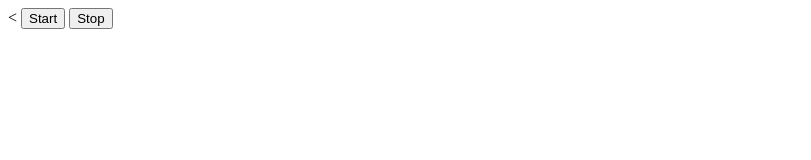
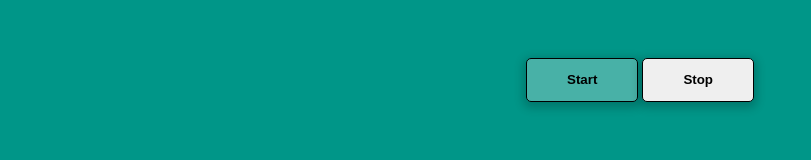
Before and after one commit to Olgashulz/goit-js-hw-11-color-switch, a plain HTML site: page index.html in a window 1280 px wide. Both pictures are taken after a click on the button "Start". Shown: the whole page, without its empty margins (0-811 px from the left). Drawn offline with Linux system fonts and the light colour scheme.

Commit message:
финальные правки

```diff
--- a/index.html
+++ b/index.html
@@ -4,11 +4,16 @@
     <meta charset="UTF-8">
     <meta http-equiv="X-UA-Compatible" content="IE=edge">
     <meta name="viewport" content="width=device-width, initial-scale=1.0">
-    <
     <title>Document</title>
+    <link rel="stylesheet" href="styles.css"/>
 </head>
 <body>
-    <button type="button" data-action="start">Start</button>
-    <button type="button" data-action="stop">Stop</button>
+
+    <div class="button-parent">
+    <button type="button" class="btn-2" data-action="start" >Start</button>
+    <button type="button" class="btn-2" checked = "checked" data-action="stop">Stop</button>
+    </div>
+
+     <script src="index.js" type="module"></script>
 </body>
 </html>
--- a/index.js
+++ b/index.js
@@ -6,3 +6,49 @@ const colors = [
     '#009688',
     '#795548',
 ];
+
+const refs = {
+    startBtn: document.querySelector('[data-action="start"]'),
+    stopBtn: document.querySelector('[data-action="stop"]'),
+    body: document.querySelector('body')
+}
+
+let isActive = false;
+let intervalId = null;
+
+refs.startBtn.addEventListener('click', chackIntervalState);
+refs.stopBtn.addEventListener('click', stopColor);
+
+
+const randomIntegerFromInterval = (colors) => {
+    return (Math.floor(Math.random() * (colors.length)));
+   };
+
+
+function chackIntervalState () {
+  if(isActive){
+      return
+  }
+  refs.startBtn.setAttribute("disabled", true);
+  refs.startBtn.style.pointerEvents = "none";
+  changeColor();
+  }
+
+function changeColor() {
+    isActive = true;
+
+    intervalId = setInterval(() =>  {
+    refs.body.style.backgroundColor = colors[randomIntegerFromInterval(colors)] }
+    ,1000)
+
+    return intervalId;
+}
+
+function stopColor() {
+    refs.startBtn.removeAttribute('disabled');
+    refs.body.removeAttribute('style');
+    refs.startBtn.removeAttribute('style');
+
+    isActive = false;
+    clearInterval(intervalId);
+}
--- /dev/null
+++ b/styles.css
@@ -0,0 +1,25 @@
+ body {
+	 background: #8fa6b4;
+}
+
+ .button-parent {
+	 max-width: 1100px;
+     padding-top: 50px;
+	 margin: auto;
+	 text-align: center;
+}
+
+button {
+	 font-weight: 700;
+	 color: #000000;
+     border-radius: 5px;
+     padding: 1em 3em;
+	 border: 1px solid #000000;
+	 transition: all 300ms ease;
+	 box-shadow: 0px 3px 10px 3px rgba(0, 0, 0, 0.2);
+}
+
+button:hover {
+	 color: rgb(168, 11, 11);
+	 box-shadow: none;
+}
```
